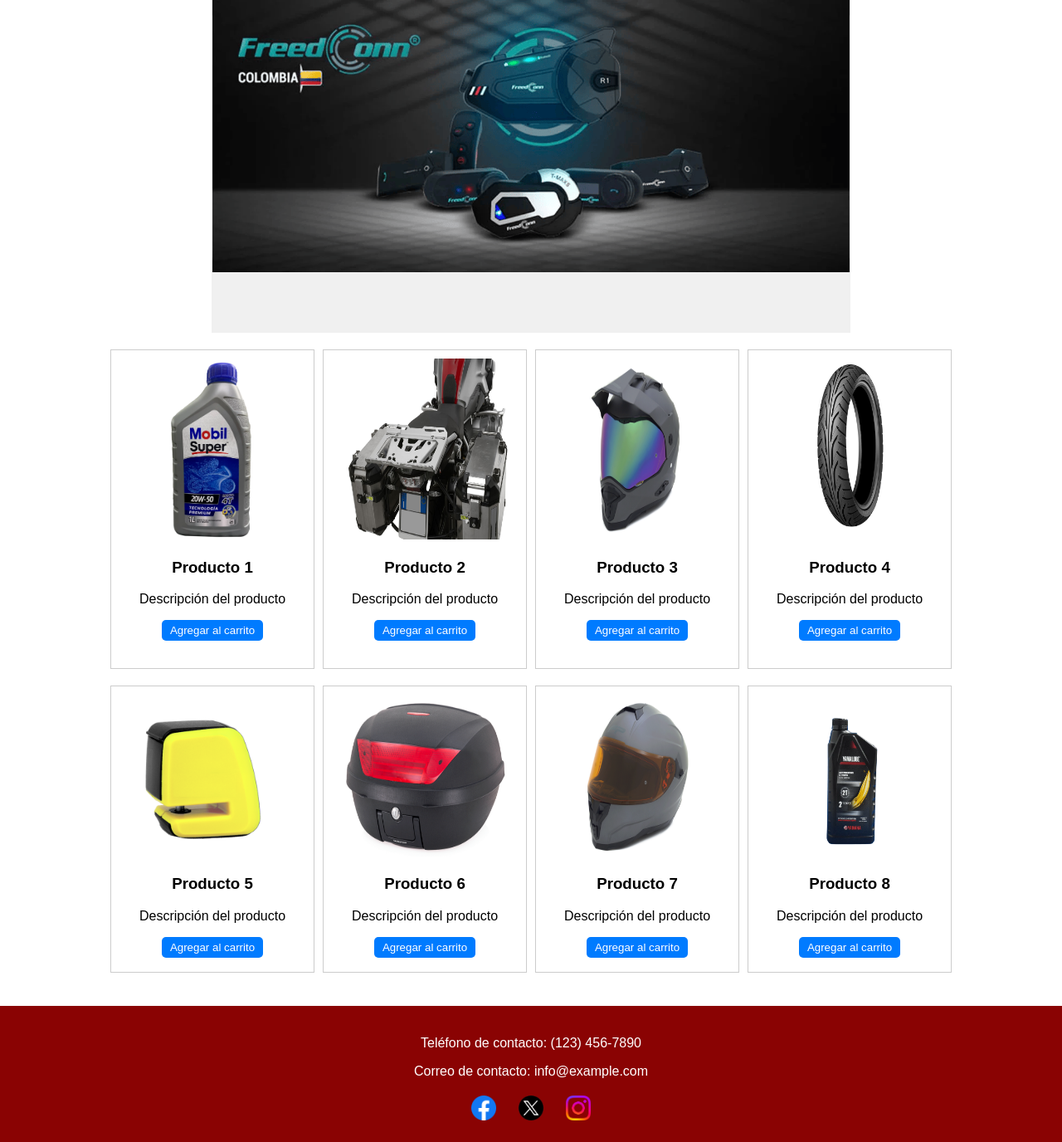
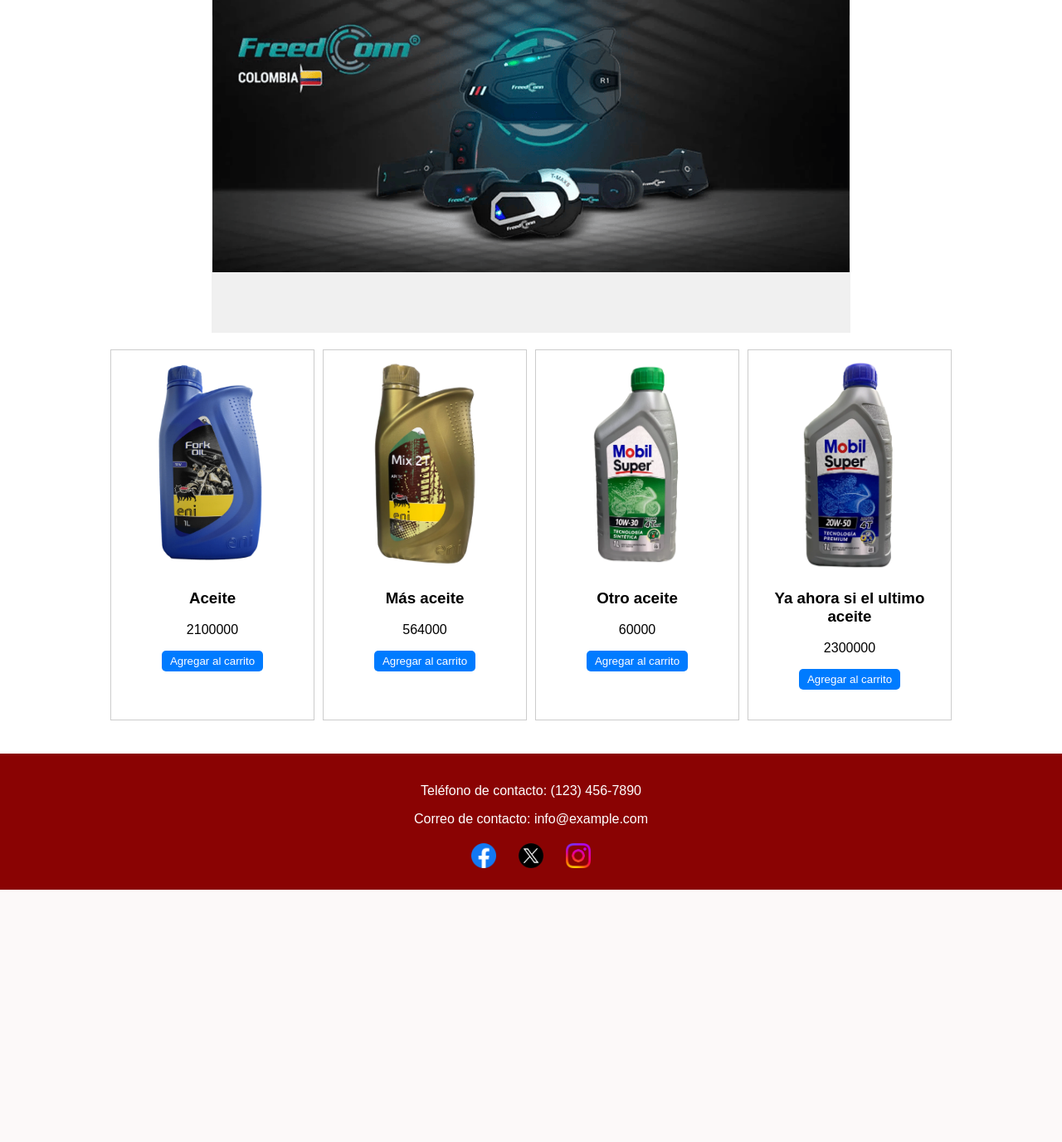
Before and after one commit to DFDev3/Shopcart, a PHP site: page / in a window 1280 px wide. Shown: the part 220-1596 px from the top of the page at 83% size. After the commit the page ends 1292 px from the top, so only its background shows below. Run offline with PHP 8.4, Linux system fonts and the light colour scheme.

Commit message:
editando el index
Hago automatico el proceso de listar los productos

```diff
--- a/Classes/ProdArray.php
+++ b/Classes/ProdArray.php
@@ -6,6 +6,7 @@ class Products
     private $products = array();
     public function getProducts()
     {
+        //leer del archivo cart
         return $this->products;
     }
 
--- a/ShopCart/index.php
+++ b/ShopCart/index.php
@@ -64,73 +64,33 @@
     </div>
     <div class="product-catalog">
         <div class="product-row">
-            <div class="product">
-                <img src="../Media/img/0004.png" alt="Producto 1">
+        <?php
+
+        require_once '../Classes/ProdArray.php';
+        require_once '../Classes/Product.php';
+
+        $aux = new Products();
+
+        $aux->addProduct(new Product("Aceite", 2100000, "../Media/img/0001.png", 10), 0);
+        $aux->addProduct(new Product("Más aceite", 564000, "../Media/img/0002.png", 20), 1);
+        $aux->addProduct(new Product("Otro aceite", 60000, "../Media/img/0003.png", 2), 2);
+        $aux->addProduct(new Product("Ya ahora si el ultimo aceite", 2300000, "../Media/img/0004.png", 4), 3);
+
+        $productos = $aux->getProducts();
+        foreach ($productos as $valor) {
+        ?>
+                <div class="product">
+                <img src="<?php echo "{$valor->getImg()}"; ?>" alt="Producto 1">
                 <div class="product-info">
-                    <h3>Producto 1</h3>
-                    <p>Descripción del producto</p>
+                    <h3><?php echo "{$valor->getName()}"; ?></h3>
+                    <p><?php echo "{$valor->getPrice()}"; ?></p>
                     <button class="add-to-cart" data-product-id="1">Agregar al carrito</button>
                 </div>
             </div>
-            <div class="product">
-                <img src="../Media/img/0032.png" alt="Producto 2">
-                <div class="product-info">
-                    <h3>Producto 2</h3>
-                    <p>Descripción del producto</p>
-                    <button class="add-to-cart" data-product-id="2">Agregar al carrito</button>
-                </div>
-            </div>
-            <div class="product">
-                <img src="../Media/img/0011.png" alt="Producto 3">
-                <div class="product-info">
-                    <h3>Producto 3</h3>
-                    <p>Descripción del producto</p>
-                    <button class="add-to-cart" data-product-id="3">Agregar al carrito</button>
-                </div>
-            </div>
-            <div class="product">
-                <img src="../Media/img/0042.png" alt="Producto 4">
-                <div class="product-info">
-                    <h3>Producto 4</h3>
-                    <p>Descripción del producto</p>
-                    <button class="add-to-cart" data-product-id="4">Agregar al carrito</button>
-                </div>
-            </div>
 
-        </div>
-        <div class="product-row">
-            <div class="product">
-                <img src="../Media/img/0034.png" alt="Producto 5">
-                <div class="product-info">
-                    <h3>Producto 5</h3>
-                    <p>Descripción del producto</p>
-                    <button class="add-to-cart" data-product-id="5">Agregar al carrito</button>
-                </div>
-            </div>
-            <div class="product">
-                <img src="../Media/img/0022.png" alt="Producto 6">
-                <div class="product-info">
-                    <h3>Producto 6</h3>
-                    <p>Descripción del producto</p>
-                    <button class="add-to-cart" data-product-id="6">Agregar al carrito</button>
-                </div>
-            </div>
-            <div class="product">
-                <img src="../Media/img/0016.png" alt="Producto 7">
-                <div class="product-info">
-                    <h3>Producto 7</h3>
-                    <p>Descripción del producto</p>
-                    <button class="add-to-cart" data-product-id="7">Agregar al carrito</button>
-                </div>
-            </div>
-            <div class="product">
-                <img src="../Media/img/0007.png" alt="Producto 8">
-                <div class="product-info">
-                    <h3>Producto 8</h3>
-                    <p>Descripción del producto</p>
-                    <button class="add-to-cart" data-product-id="8">Agregar al carrito</button>
-                </div>
-            </div>
+        <?php
+        }
+        ?>
 
         </div>
     </div>
```
